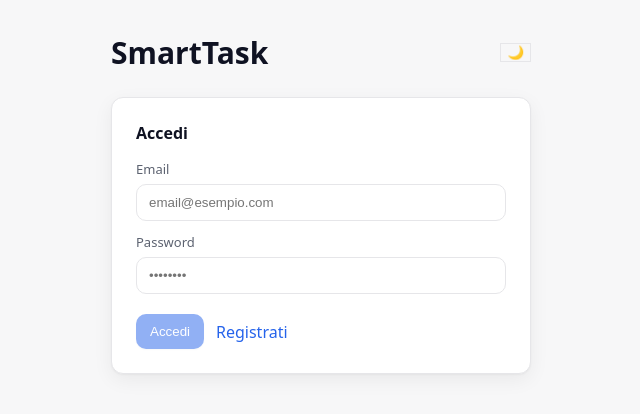
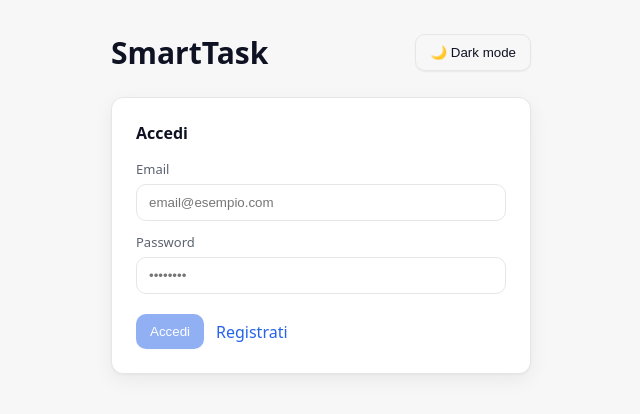
Before and after one commit to mcesari01/SmartTask, a React (Vite) app in the folder frontend/: page /login in a window 1280 px wide. Shown: the top 414 px of the page, without its empty margins (319-959 px from the left). Built offline with nearby package versions, Linux system fonts and the light colour scheme.

Commit message:
feat: update theme toggle button styling and accessibility text in Login and Register components

```diff
--- a/frontend/src/Login.jsx
+++ b/frontend/src/Login.jsx
@@ -44,8 +44,8 @@ export default function Login() {
             <div className="topbar" style={{ marginTop: 0, marginBottom: 24 }}>
                 <div className="app-title">SmartTask</div>
                 <div className="topbar-actions">
-                    <button className="btn-ghost" onClick={() => setTheme(theme === 'light' ? 'dark' : 'light')} aria-label="Toggle dark mode">
-                        {theme === 'light' ? '🌙' : '☀️'}
+                    <button className="btn btn-ghost" onClick={() => setTheme(theme === 'light' ? 'dark' : 'light')} aria-label="Toggle dark mode">
+                    {theme === 'light' ? '🌙 Dark mode' : '☀️ Light mode'}
                     </button>
                 </div>
             </div>
--- a/frontend/src/Register.jsx
+++ b/frontend/src/Register.jsx
@@ -32,8 +32,8 @@ export default function Register() {
             <div className="topbar" style={{ marginTop: 0, marginBottom: 24 }}>
                 <div className="app-title">SmartTask</div>
                 <div className="topbar-actions">
-                    <button className="btn-ghost" onClick={() => setTheme(theme === 'light' ? 'dark' : 'light')} aria-label="Toggle dark mode">
-                        {theme === 'light' ? '🌙' : '☀️'}
+                    <button className="btn btn-ghost" onClick={() => setTheme(theme === 'light' ? 'dark' : 'light')} aria-label="Toggle dark mode">
+                    {theme === 'light' ? '🌙 Dark mode' : '☀️ Light mode'}
                     </button>
                 </div>
             </div>
```
